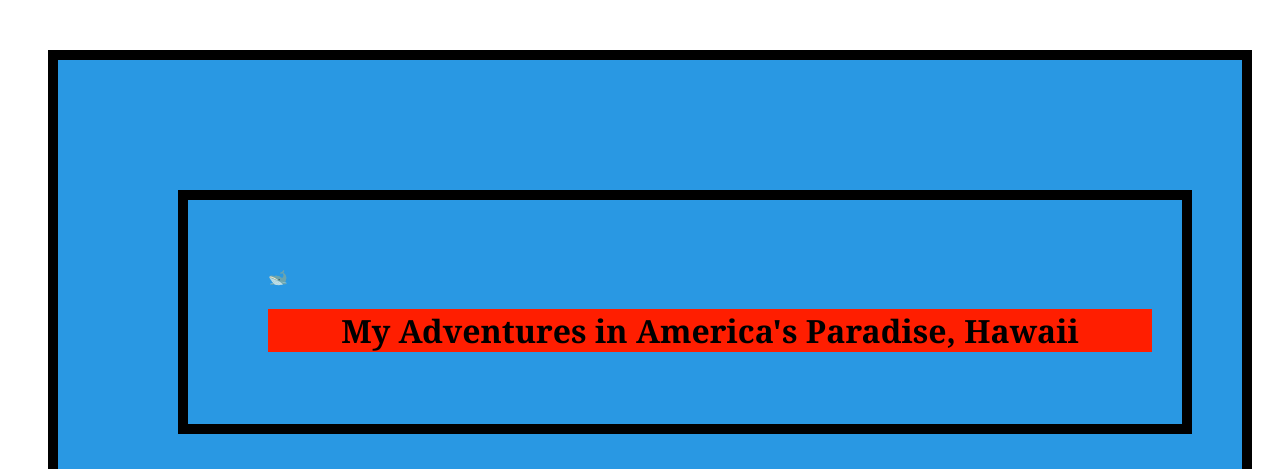
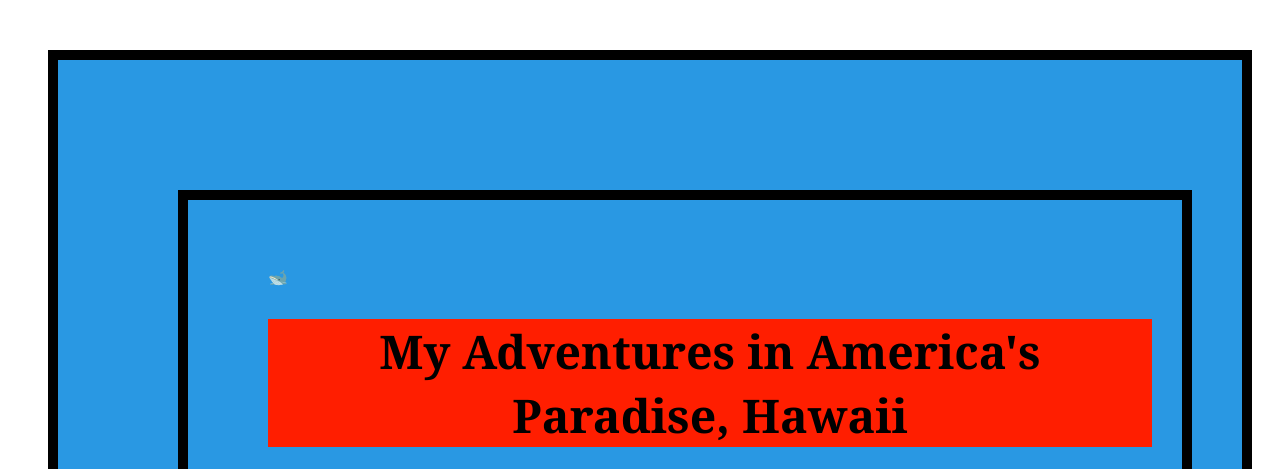
Before and after one commit to STL-LC101-Sept-22/js-assignment-4-html-me-something-Keyzz33, a website: page index.html in a window 1280 px wide. Shown: the top 469 px of the page. Drawn offline with Linux system fonts and the light colour scheme.

Commit message:
Changed font size of header

```diff
--- a/styles.css
+++ b/styles.css
@@ -36,6 +36,7 @@ html {
 
 header h1 {
 	text-align: center;
+    font-size: 290%;
 }
 
 figure {
```
